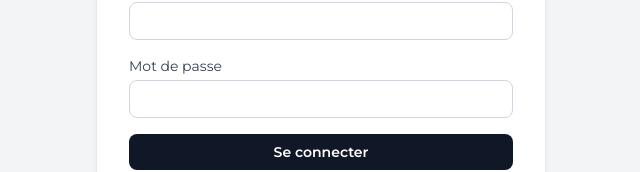
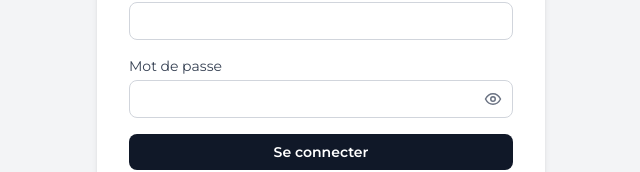
Before and after one commit to abdoulay-fqr/snaac-group, a Next.js app: page /admin/login in a window 1280 px wide. Shown: the part 428-600 px from the top of the page, without its empty margins (319-959 px from the left). Built offline with nearby package versions, Linux system fonts and the light colour scheme.

Commit message:
feat: add show/hide password toggle on all admin password fields

```diff
--- /dev/null
+++ b/app/admin/PasswordInput.tsx
@@ -0,0 +1,62 @@
+"use client";
+
+import { ComponentProps, useState } from "react";
+
+type PasswordInputProps = Omit<ComponentProps<"input">, "type">;
+
+const iconProps = {
+  width: 18,
+  height: 18,
+  viewBox: "0 0 24 24",
+  fill: "none",
+  stroke: "currentColor",
+  strokeWidth: 2,
+  strokeLinecap: "round",
+  strokeLinejoin: "round",
+  "aria-hidden": true,
+} as const;
+
+function EyeIcon() {
+  return (
+    <svg {...iconProps}>
+      <path d="M2 12s3.5-7 10-7 10 7 10 7-3.5 7-10 7-10-7-10-7Z" />
+      <circle cx="12" cy="12" r="3" />
+    </svg>
+  );
+}
+
+function EyeOffIcon() {
+  return (
+    <svg {...iconProps}>
+      <path d="M10.6 5.1A10.4 10.4 0 0 1 12 5c6.5 0 10 7 10 7a17.6 17.6 0 0 1-2.9 3.9" />
+      <path d="M6.6 6.6A17.2 17.2 0 0 0 2 12s3.5 7 10 7a10 10 0 0 0 5.4-1.6" />
+      <path d="M9.9 9.9a3 3 0 0 0 4.2 4.2" />
+      <path d="m2 2 20 20" />
+    </svg>
+  );
+}
+
+export default function PasswordInput({ className = "", ...inputProps }: PasswordInputProps) {
+  const [visible, setVisible] = useState(false);
+  const label = visible ? "Masquer le mot de passe" : "Afficher le mot de passe";
+
+  return (
+    <div className="relative">
+      {/* ::-ms-reveal : Edge ajouterait son propre oeil a cote de celui-ci. */}
+      <input
+        {...inputProps}
+        type={visible ? "text" : "password"}
+        className={`${className} pr-10 [&::-ms-reveal]:hidden`}
+      />
+      <button
+        type="button"
+        aria-label={label}
+        title={label}
+        onClick={() => setVisible(!visible)}
+        className="absolute inset-y-0 right-0 flex w-10 items-center justify-center rounded text-gray-500 hover:text-brand transition-colors cursor-pointer"
+      >
+        {visible ? <EyeOffIcon /> : <EyeIcon />}
+      </button>
+    </div>
+  );
+}
--- a/app/admin/login/page.tsx
+++ b/app/admin/login/page.tsx
@@ -3,6 +3,7 @@
 import { FormEvent, useState } from "react";
 import Link from "next/link";
 import { useRouter } from "next/navigation";
+import PasswordInput from "../PasswordInput";
 
 export default function AdminLoginPage() {
   const router = useRouter();
@@ -59,8 +60,7 @@ export default function AdminLoginPage() {
             <label className="block text-sm font-medium text-gray-700 mb-1">
               Mot de passe
             </label>
-            <input
-              type="password"
+            <PasswordInput
               value={password}
               onChange={(e) => setPassword(e.target.value)}
               className="w-full rounded-lg border border-gray-300 px-3 py-2 text-sm"
--- a/app/admin/reset-password/ResetPasswordClient.tsx
+++ b/app/admin/reset-password/ResetPasswordClient.tsx
@@ -2,6 +2,7 @@
 
 import { FormEvent, useState } from "react";
 import Link from "next/link";
+import PasswordInput from "../PasswordInput";
 
 const MIN_PASSWORD_LENGTH = 12;
 
@@ -79,9 +80,8 @@ export default function ResetPasswordClient({ token }: { token: string }) {
                   <label htmlFor={name} className="block text-sm font-medium text-gray-700 mb-1">
                     {label}
                   </label>
-                  <input
+                  <PasswordInput
                     id={name}
-                    type="password"
                     autoComplete="new-password"
                     minLength={MIN_PASSWORD_LENGTH}
                     value={form[name]}
--- a/app/admin/settings/SettingsClient.tsx
+++ b/app/admin/settings/SettingsClient.tsx
@@ -3,6 +3,7 @@
 import { useState } from "react";
 import Link from "next/link";
 import { useRouter } from "next/navigation";
+import PasswordInput from "../PasswordInput";
 
 const MIN_PASSWORD_LENGTH = 12;
 
@@ -96,9 +97,8 @@ export default function SettingsClient() {
               <label htmlFor={name} className="block text-sm font-semibold mb-2" style={{ color: "var(--text-secondary)" }}>
                 {label}
               </label>
-              <input
+              <PasswordInput
                 id={name}
-                type="password"
                 required
                 minLength={name === "currentPassword" ? undefined : MIN_PASSWORD_LENGTH}
                 autoComplete={autoComplete}
```
